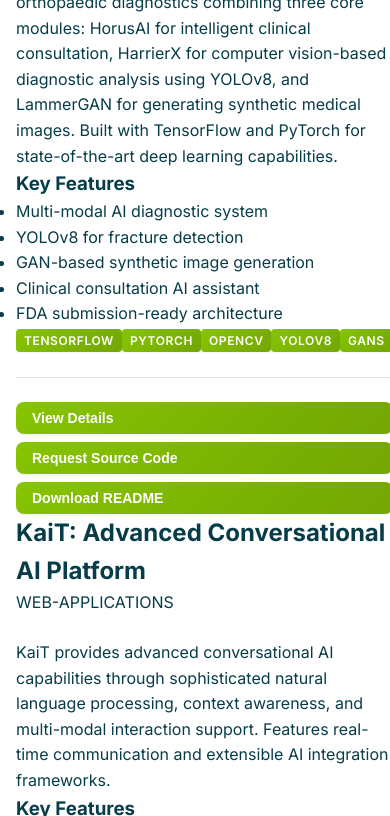
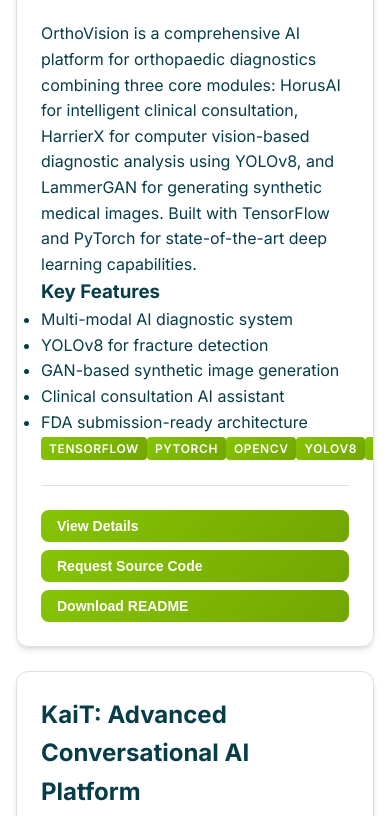
Before and after one commit to HWAI-collab/HWAI, a plain HTML site: page index.html in a window 390 px wide. Shown: the part 573-1389 px from the top of the page. Drawn offline with Linux system fonts and the light colour scheme.

Commit message:
fix: correct CSS selectors to match repository card classes
- Update .repository-card to .repo-card to match JavaScript-generated elements
- Fix card styling not applying due to class name mismatch
- Ensure proper card grid display and hover effects

```diff
--- a/styles.css
+++ b/styles.css
@@ -194,7 +194,7 @@ main {
 }
 
 /* Corporate Repository Grid */
-.repositories-grid {
+.repo-grid {
     display: grid;
     grid-template-columns: repeat(auto-fit, minmax(400px, 1fr));
     gap: var(--spacing-xl);
@@ -202,7 +202,7 @@ main {
 }
 
 /* Professional Repository Cards */
-.repository-card {
+.repo-card {
     background: var(--card-background);
     border: 1px solid var(--border-color);
     border-radius: var(--radius-lg);
@@ -213,7 +213,7 @@ main {
     overflow: hidden;
 }
 
-.repository-card::before {
+.repo-card::before {
     content: '';
     position: absolute;
     top: 0;
@@ -225,13 +225,13 @@ main {
     transition: transform 0.3s ease;
 }
 
-.repository-card:hover {
+.repo-card:hover {
     transform: translateY(-2px);
     box-shadow: var(--shadow-xl);
     border-color: var(--accent-color);
 }
 
-.repository-card:hover::before {
+.repo-card:hover::before {
     transform: scaleX(1);
 }
 
@@ -608,7 +608,7 @@ footer p {
         min-width: auto;
     }
 
-    .repositories-grid {
+    .repo-grid {
         grid-template-columns: 1fr;
         gap: var(--spacing-lg);
     }
@@ -629,7 +629,7 @@ footer p {
 }
 
 @media (max-width: 480px) {
-    .repository-card {
+    .repo-card {
         padding: var(--spacing-lg);
     }
 
```
